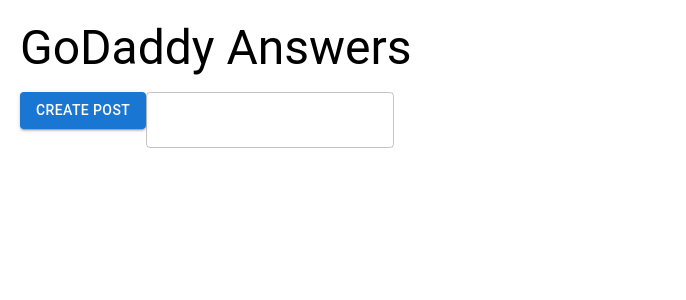
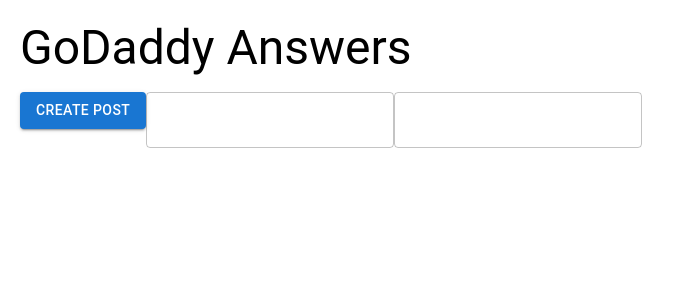
Before and after one commit to FelixRodriguezJr/godaddyproject, a React (Create React App) app: page / in a window 1280 px wide. Shown: the top 300 px of the page, without its empty margins (0-686 px from the left). Built offline with nearby package versions, Linux system fonts and the light colour scheme; no server answers; the database is empty.

Commit message:
Added title:

```diff
--- a/src/App.js
+++ b/src/App.js
@@ -7,16 +7,22 @@
 import Posts from './components/Posts'
 
 function App() {
-  const [value, setValue] = useState('')
+  const [content, setContent] = useState('')
+  const [title, setTitle] = useState('')
 
-  const handleChange = event => {
-    setValue(event.target.value)
+
+  const handleChangeContent = (event) => {
+    setContent(event.target.value)
+  }
+  const handleChangeTitle = (event) => {
+    setTitle(event.target.value)
   }
   const createPost = async () => {
     console.log('Creating POst')
     const newPostRef = doc(collection(db, "posts"));
     await setDoc(newPostRef, {
-        content: value,
+        title: title,
+        content: content,
         timestamp: serverTimestamp()
     });
   }
@@ -27,19 +33,14 @@
       <Grid item xs={12}>
         <Typography variant="h3">GoDaddy Answers</Typography>
       </Grid>
-      <Grid item xs={6}>
+      <Grid item xs={12}>
           <Button variant="contained" onClick={createPost}>Create Post</Button>
-          <TextField style={{color: "white"}} value={value} onChange={handleChange} variant="outlined" />
+          <TextField value={title} onChange={handleChangeTitle} variant="outlined" />
+          <TextField value={content} onChange={handleChangeContent} variant="outlined" />
         </Grid>
         <Grid item xs={6}>
           <Posts></Posts>
         </Grid>
-
-
-
-
-
-
       </Grid>
     </Box>
   );
--- a/src/components/Post.js
+++ b/src/components/Post.js
@@ -1,8 +1,8 @@
-import { Card, CardContent, Typography } from '@mui/material'
+import { AlertTitle, Card, CardContent, Typography } from '@mui/material'
 import moment from 'moment'
 
 
-export default function Post({ post: { content, timestamp } }) {
+export default function Post({ post: { content, timestamp, title } }) {
 
     const styles = {
         cardContainer: {
@@ -13,6 +13,7 @@
     return (
         <Card elevation={10} style={styles.cardContainer}>
             <CardContent>
+                <Typography variant="h5">{title}</Typography>
                 <Typography>{content}</Typography>
                 <span>{moment.unix(timestamp.seconds).startOf('second').fromNow()}</span>
             </CardContent>
```
